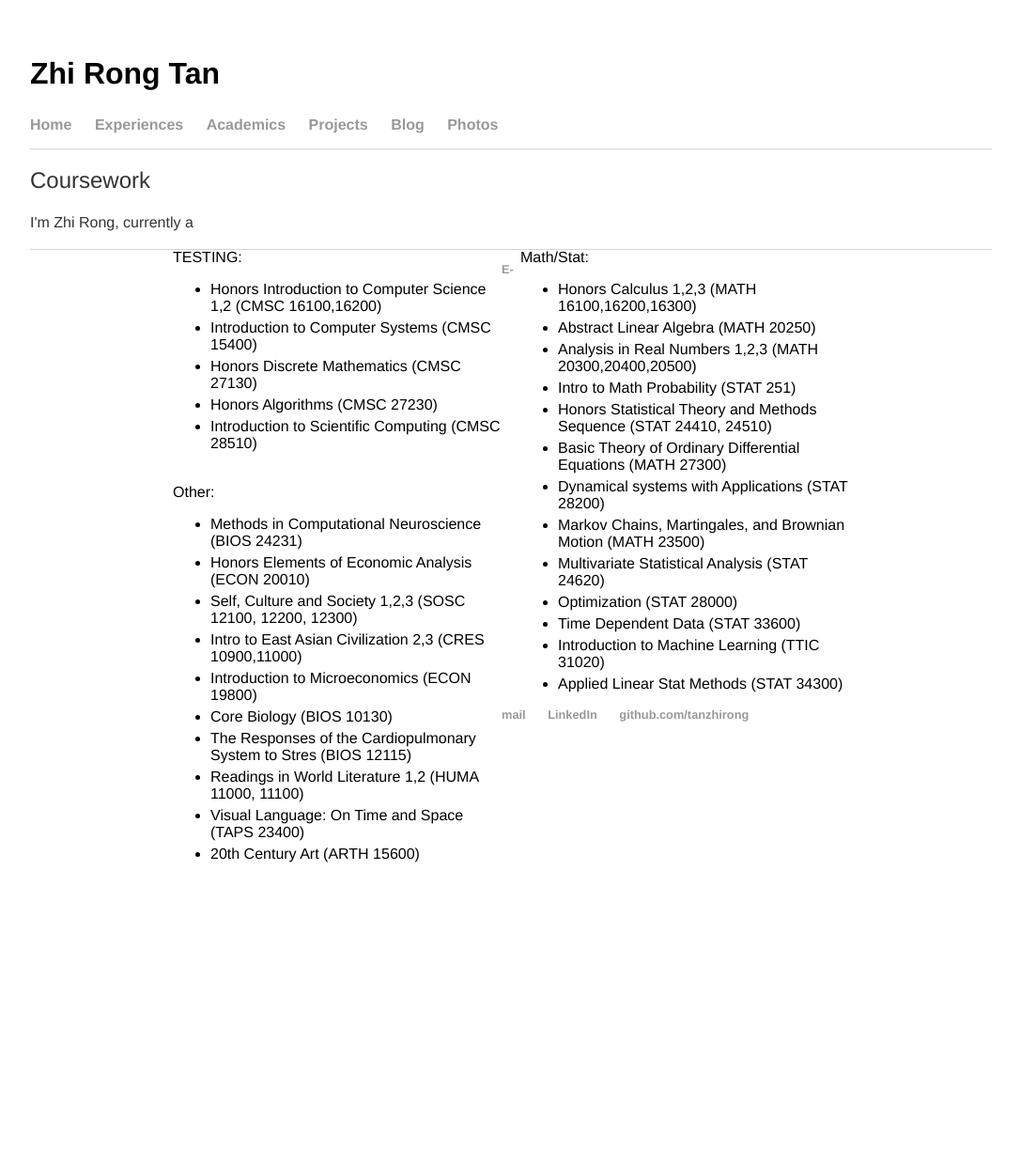
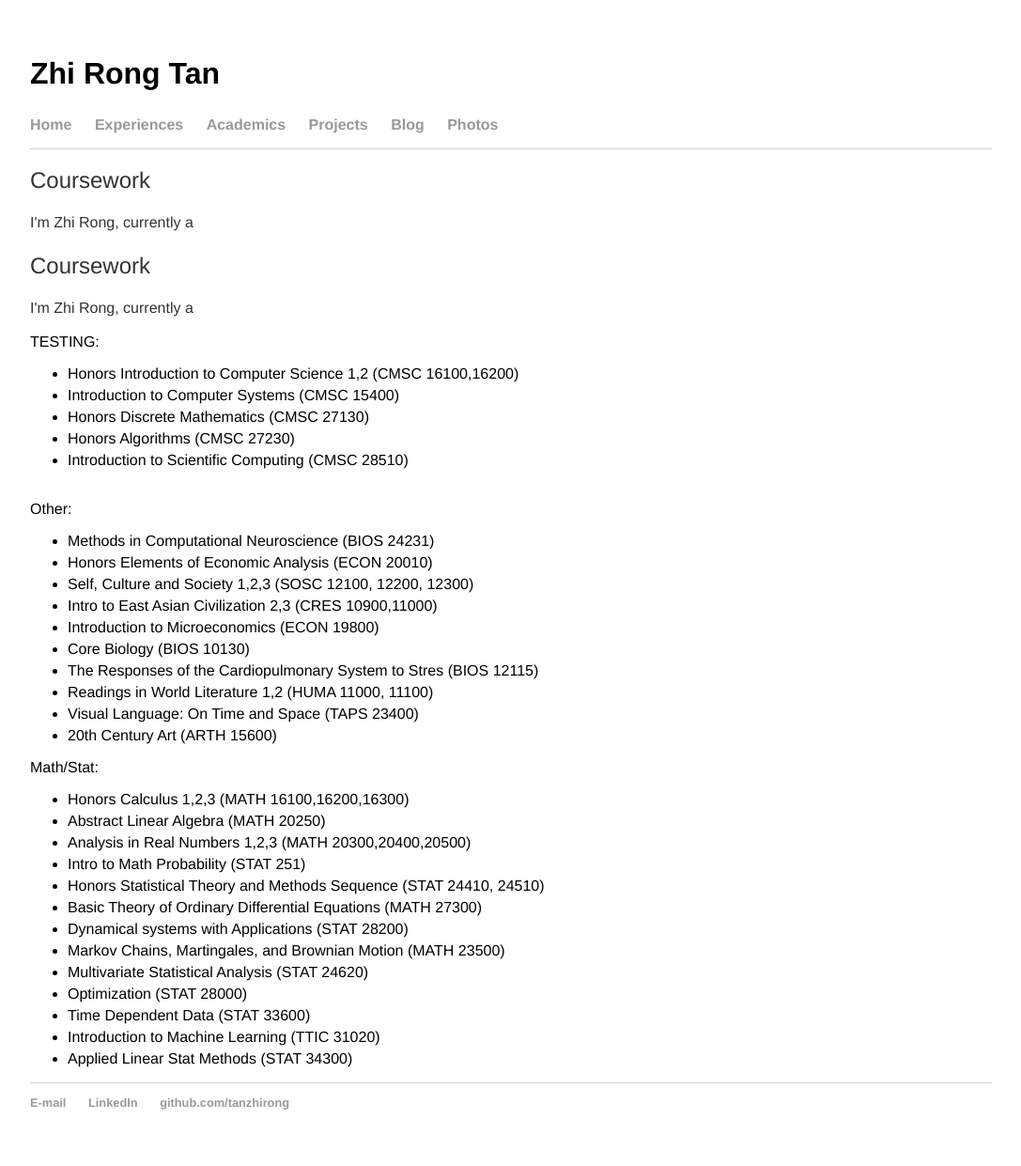
Before and after one commit to tanzhirong/tanzhirong.github.io, a Jekyll site: the page built from acad/index.html, in a window 1280 px wide. Shown: the whole page at 94% size, without its empty margins (96-1183 px from the left). Built offline with Jekyll 4.4.1, drawn with Linux system fonts in a browser that asks for light colours; before the commit the page ends 934 px from its top, so only the background shows below that.

Commit message:
Update index.html

```diff
--- a/acad/index.html
+++ b/acad/index.html
@@ -6,24 +6,10 @@ title: Academics | Zhi Rong Tan
 	<h2>Coursework</h2>
 	<p>I'm Zhi Rong, currently a <a href="/about"></a></p>
 
-	<style type="text/css">
-@media only screen and (min-device-width: 720px) {
-#wrap {
-   width:720px;
-   margin:0 auto;
-}
-#left_col {
-   float:left;
-   width:350px;
-}
-#right_col {
-   float:right;
-   width:350px;
-}
-}
-</style>
+<div id="wrap">
+	<h2>Coursework</h2>
+	<p>I'm Zhi Rong, currently a <a href="/about"></a></p>
 
-<div id="wrap">
     <div id="left_col">
         TESTING:
         <ul>
```
